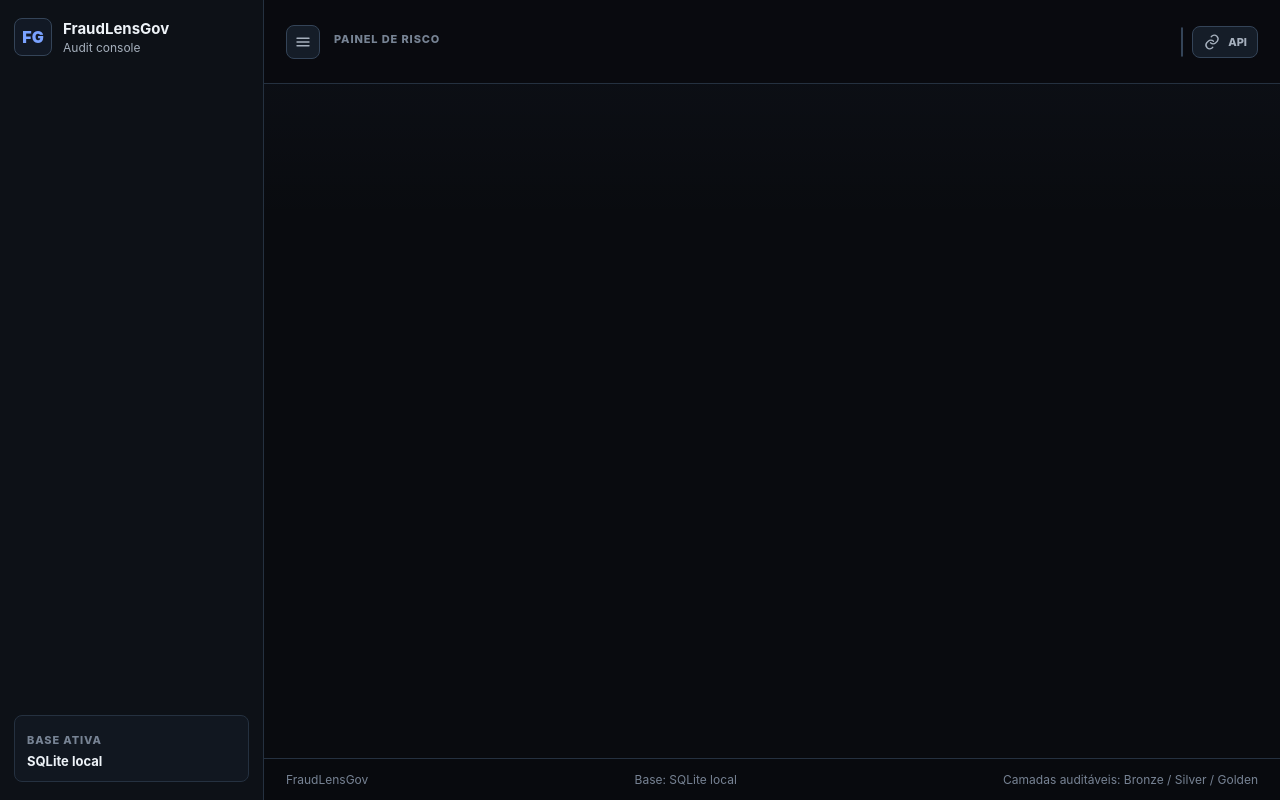
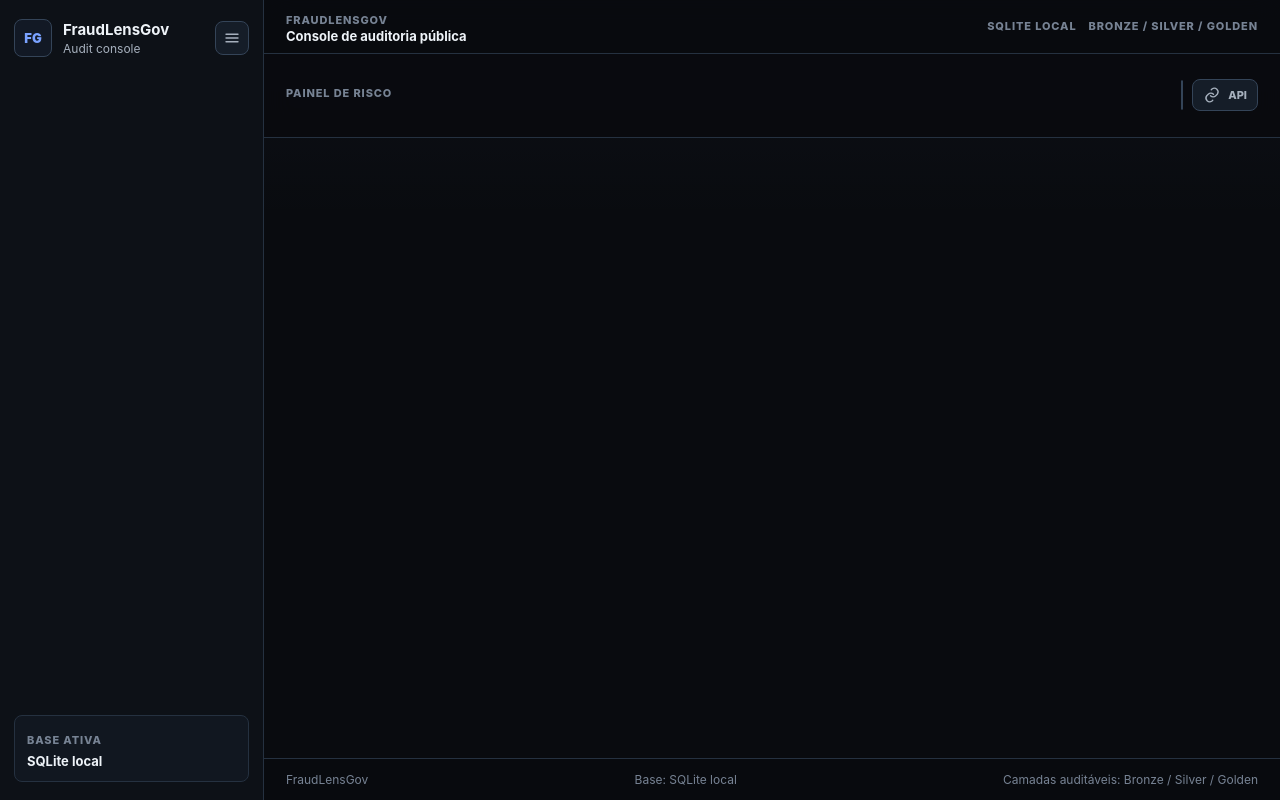
Before and after one commit to viamus/FraudLensGov, a Django app: template audit_ui/templates/audit_ui/dashboard.html in a window 1280 px wide. Run offline with Django 5.2, Linux system fonts and the light colour scheme; the template is opened without the code that fills it, so the values that code supplies are empty.

Commit message:
Polish audit shell chrome

```diff
--- a/audit_ui/static/audit_ui/app.css
+++ b/audit_ui/static/audit_ui/app.css
@@ -85,6 +85,15 @@ svg {
   border-right: 1px solid var(--line);
 }
 
+.sidebar-head {
+  position: relative;
+  display: grid;
+  grid-template-columns: minmax(0, 1fr) 34px;
+  align-items: center;
+  gap: 10px;
+  min-height: 40px;
+}
+
 .brand {
   display: flex;
   align-items: center;
@@ -103,6 +112,9 @@ svg {
   background: #121925;
   color: var(--accent);
   font-weight: 900;
+  font-size: 13px;
+  line-height: 1;
+  text-align: center;
 }
 
 .brand-copy,
@@ -204,6 +216,22 @@ svg {
   display: none;
 }
 
+.sidebar-collapsed .sidebar-head {
+  display: block;
+  min-height: 84px;
+  padding-top: 44px;
+}
+
+.sidebar-collapsed .brand {
+  justify-content: center;
+}
+
+.sidebar-collapsed .sidebar-toggle {
+  position: absolute;
+  top: 0;
+  right: 7px;
+}
+
 .sidebar-collapsed .menu-item {
   justify-content: center;
 }
@@ -215,14 +243,56 @@ svg {
   flex-direction: column;
 }
 
+.app-topbar {
+  position: sticky;
+  top: 0;
+  z-index: 7;
+  min-height: 44px;
+  padding: 8px 22px;
+  display: flex;
+  align-items: center;
+  justify-content: space-between;
+  gap: 14px;
+  background: rgba(9, 11, 15, .96);
+  border-bottom: 1px solid var(--line);
+  backdrop-filter: blur(14px);
+}
+
+.app-topbar div {
+  min-width: 0;
+}
+
+.app-topbar span {
+  color: var(--soft);
+  font-size: 11px;
+  font-weight: 850;
+  letter-spacing: .08em;
+  text-transform: uppercase;
+}
+
+.app-topbar strong {
+  display: block;
+  margin-top: 1px;
+  color: var(--ink);
+  font-size: 13px;
+  line-height: 1.2;
+}
+
+.topbar-meta {
+  display: flex;
+  justify-content: flex-end;
+  gap: 12px;
+  flex-wrap: wrap;
+}
+
 .commandbar {
   position: sticky;
-  top: 0;
-  z-index: 5;
+  top: 44px;
+  z-index: 6;
   min-height: 84px;
   padding: 16px 22px;
   display: grid;
-  grid-template-columns: auto minmax(0, 1fr) auto;
+  grid-template-columns: minmax(0, 1fr) auto;
   align-items: center;
   gap: 14px;
   background: rgba(9, 11, 15, .9);
@@ -685,6 +755,9 @@ svg {
 }
 
 .app-footer {
+  position: sticky;
+  bottom: 0;
+  z-index: 6;
   min-height: 42px;
   padding: 10px 22px;
   display: flex;
@@ -732,7 +805,12 @@ svg {
 
   .commandbar {
     position: static;
-    grid-template-columns: auto minmax(0, 1fr);
+    grid-template-columns: minmax(0, 1fr);
+  }
+
+  .app-topbar,
+  .app-footer {
+    position: static;
   }
 
   .command-actions {
--- a/audit_ui/templates/audit_ui/dashboard.html
+++ b/audit_ui/templates/audit_ui/dashboard.html
@@ -23,12 +23,17 @@
 
   <div class="app-frame" data-shell>
     <aside class="sidebar" aria-label="Menu principal">
-      <div class="brand">
-        <div class="brand-mark">FG</div>
-        <div class="brand-copy">
-          <strong>FraudLensGov</strong>
-          <span>Audit console</span>
+      <div class="sidebar-head">
+        <div class="brand">
+          <div class="brand-mark">FG</div>
+          <div class="brand-copy">
+            <strong>FraudLensGov</strong>
+            <span>Audit console</span>
+          </div>
         </div>
+        <button class="icon-button sidebar-toggle" type="button" data-sidebar-toggle aria-label="Alternar menu" aria-expanded="true">
+          <svg><use href="#i-menu"></use></svg>
+        </button>
       </div>
 
       <nav class="main-menu">
@@ -47,10 +52,18 @@
     </aside>
 
     <div class="page">
+      <header class="app-topbar">
+        <div>
+          <span>FraudLensGov</span>
+          <strong>Console de auditoria pública</strong>
+        </div>
+        <div class="topbar-meta">
+          <span>SQLite local</span>
+          <span>Bronze / Silver / Golden</span>
+        </div>
+      </header>
+
       <header class="commandbar">
-        <button class="icon-button" type="button" data-sidebar-toggle aria-label="Alternar menu" aria-expanded="true">
-          <svg><use href="#i-menu"></use></svg>
-        </button>
         <div class="page-heading">
           <p class="eyebrow">Painel de risco</p>
           <h1>{{ page_title }}</h1>
```
Also changed, not shown: audit_ui/templates/audit_ui/alert_detail.html (+21 -8 lines).
